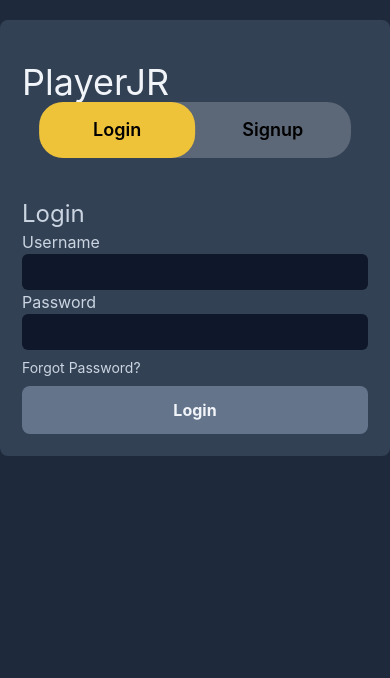
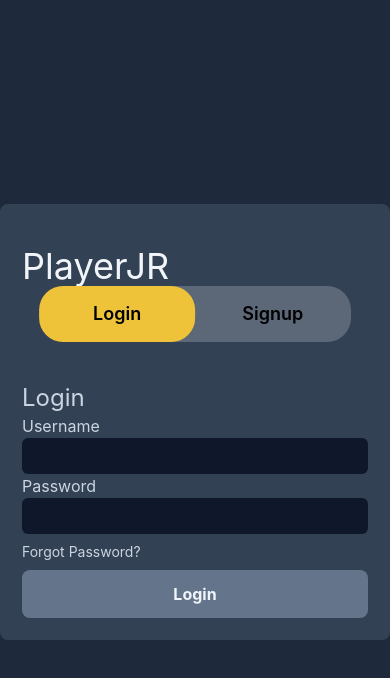
Before and after one commit to IgnasJR/audiobook-player, a React (Create React App) app in the folder audiobook-player/: page /login in a window 390 px wide. Shown: the top 678 px of the page. Built offline with nearby package versions, Linux system fonts and the light colour scheme.

Commit message:
UI improvements for mobile in player and login page

```diff
--- a/audiobook-player/package.json
+++ b/audiobook-player/package.json
@@ -18,7 +18,7 @@
     "web-vitals": "^2.1.4"
   },
   "scripts": {
-    "start": "cross-env HTTPS=true react-scripts start",
+    "start": "set HTTPS=true&&set SSL_CRT_FILE=../ssl/cert.pem&&set SSL_KEY_FILE=../ssl/key.pem&&react-scripts start",
     "build": "react-scripts build",
     "test": "react-scripts test",
     "eject": "react-scripts eject"
--- a/audiobook-player/src/Components/Player.jsx
+++ b/audiobook-player/src/Components/Player.jsx
@@ -182,7 +182,7 @@ function Player({ selectedTrack, setNotificationContent, setNotificationType, se
   };
 
   return (
-    <div className='fixed bottom-0 w-full h-[4.5rem] bg-slate-700 z-10'>
+    <div className='fixed bottom-0 w-full sm:h-[4.5rem] h-24 bg-slate-700'>
       <ReactAudioPlayer
         src={audioSrc}
         autoPlay
@@ -190,7 +190,7 @@ function Player({ selectedTrack, setNotificationContent, setNotificationType, se
         onEnded={handleNextInQueue}
         ref={audioRef}
       />
-      <div className='controls pt-2'>
+      <div className='controls relative sm:pt-2 pt-8 z-10'>
         <input className="absolute right-2 top-1/4 max-w-3xl h-2 mb-6 bg-slate-400 rounded-lg appearance-none cursor-pointer dark:bg-gray-600 invisible sm:visible" type="range" id="volume" name="volume" min="0" max="1" step="0.01" onChange={handleVolumeChange}/>
         <svg xmlns="http://www.w3.org/2000/svg" onClick={handlePreviousInQueue} className="pl-4 pr-4" padd height='5vh' viewBox="0 0 320 512"><path d="M267.5 440.6c9.5 7.9 22.8 9.7 34.1 4.4s18.4-16.6 18.4-29V96c0-12.4-7.2-23.7-18.4-29s-24.5-3.6-34.1 4.4l-192 160L64 241V96c0-17.7-14.3-32-32-32S0 78.3 0 96V416c0 17.7 14.3 32 32 32s32-14.3 32-32V271l11.5 9.6 192 160z"/></svg>
         <svg onClick={playPauseToggle} xmlns="http://www.w3.org/2000/svg" height='5vh' viewBox="0 0 384 512">{isPlaying? <path d="M48 64C21.5 64 0 85.5 0 112V400c0 26.5 21.5 48 48 48H80c26.5 0 48-21.5 48-48V112c0-26.5-21.5-48-48-48H48zm192 0c-26.5 0-48 21.5-48 48V400c0 26.5 21.5 48 48 48h32c26.5 0 48-21.5 48-48V112c0-26.5-21.5-48-48-48H240z"/> : <path d="M73 39c-14.8-9.1-33.4-9.4-48.5-.9S0 62.6 0 80V432c0 17.4 9.4 33.4 24.5 41.9s33.7 8.1 48.5-.9L361 297c14.3-8.7 23-24.2 23-41s-8.7-32.2-23-41L73 39z"/>}</svg>
@@ -200,7 +200,7 @@ function Player({ selectedTrack, setNotificationContent, setNotificationType, se
         <h1 className="text-slate-50 text-m">{selectedTrack ? selectedTrack[queuePosition].FileName.split('.')[0] : ''}</h1>
         <h1 className="text-slate-300 text-sm">{selectedTrack ? selectedTrack[queuePosition].Artist : ''}</h1>
       </div>
-      <div className="w-full fixed bottom-0 bg-gray-200 rounded-full h-2.5 dark:bg-gray-600" ref={progressRef} onClick={handleProgressClick}>
+      <div className="w-full fixed bottom-0 bg-gray-200 rounded-full h-2.5 dark:bg-gray-600 sm:mb-0 mb-2" ref={progressRef} onClick={handleProgressClick}>
         <div className="bg-blue-600 h-2.5 rounded-full transition-all duration-100 hover:cursor-pointer" style={{width:0}} ref={progressValueRef}></div>
       </div>
     </div>
--- a/audiobook-player/src/Pages/Login.jsx
+++ b/audiobook-player/src/Pages/Login.jsx
@@ -105,9 +105,9 @@ function Login({setUsername, setToken, setRole, setCookie}) {
 
 
     return (
-        <div>
+        <div className='flex h-screen'>
             {error ? <Notification notificationContent={notificationContent} notificationType={notificationType}></Notification> : null }
-            <div className={`bg-inherit m-auto h-4/5 shadow-slate-500 border-2 border-slate-700 rounded-lg p-5 bg-slate-700 mt-[5%] sm:ml-32 sm:mr-32`}>
+            <div className={`bg-inherit m-auto sm:w-1/2 w-full shadow-slate-500 border-2 border-slate-700 rounded-lg p-5 bg-slate-700`}>
                 <h1 className="text-4xl text-slate-100 pt-5">PlayerJR</h1>
                 <div className="flex justify-center items-stretch relative flex-row">
                     <div className={`w-72 max-w-[45%] h-14 rounded-l-3xl rounded-r-3xl bg-yellow-500 absolute border-solid z-0 transition-transform ${isLogin ? `translate-x-[-50%]` : `translate-x-[50%]`}`}></div>
```
